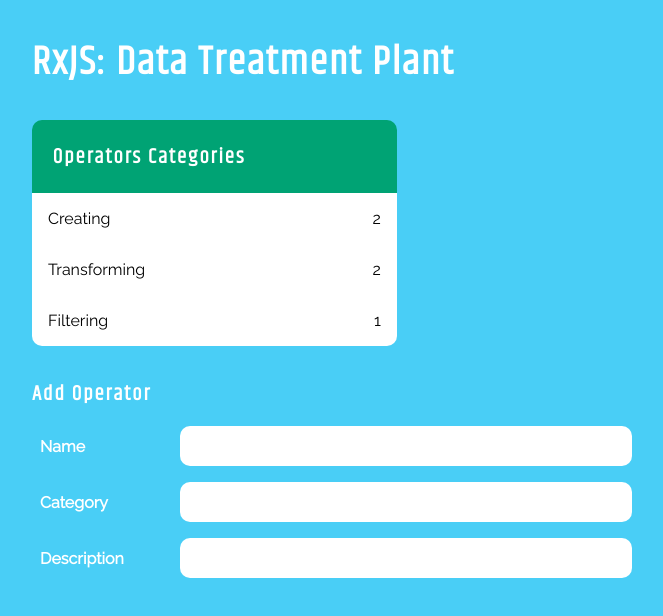
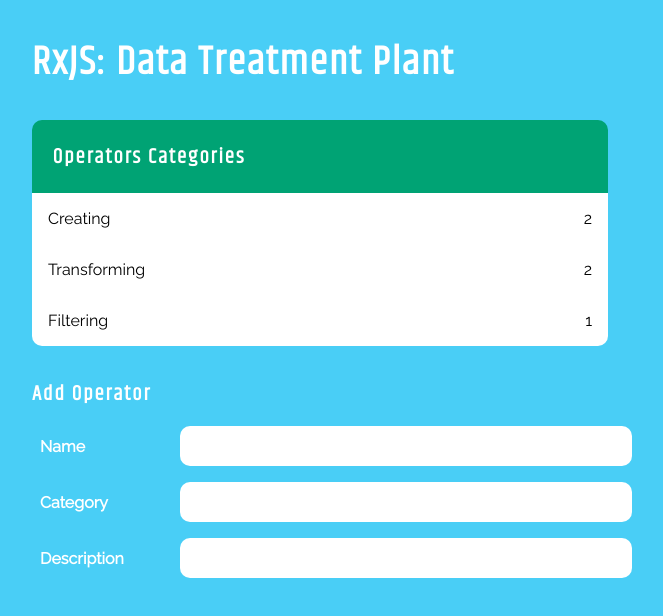
Before and after one commit to getDanArias/RxJS-Operators, an Angular app: page / in a window 1280 px wide. Shown: the top 616 px of the page, without its empty margins (0-663 px from the left). Built offline with nearby package versions, Linux system fonts and the light colour scheme.

Commit message:
Create Category Details panel.

```diff
--- a/src/app/features/operators/operators/operators.component.scss
+++ b/src/app/features/operators/operators/operators.component.scss
@@ -3,13 +3,19 @@
 }
 
 .categories {
-  width: 30%;
+  display: flex;
+  width: 100%;
+}
+
+.category-list {
+  flex: 1;
+  max-width: calc(50% - 2em);
   border-radius: 10px;
   overflow: hidden;
   user-select: none;
 }
 
-h2.category-header {
+h2.category-list-header {
   display: flex;
   justify-content: space-between;
   padding: 1em;
@@ -33,6 +39,24 @@
 .active{
   background: #0985B0;
   color: white;
+}
+
+.category-details {
+  background: white;
+  flex: 1;
+  margin-left: 2em;
+
+  border-radius: 10px;
+
+  overflow: hidden;
+}
+
+h2.category-details-header {
+  display: flex;
+  justify-content: space-between;
+  padding: 1em;
+
+  background: #0985B0;
 }
 
 .add-operator {
--- a/src/app/features/operators/operators/operators.component.ts
+++ b/src/app/features/operators/operators/operators.component.ts
@@ -10,9 +10,10 @@
   template: `
     <div>
 
+      <div class="categories">
         <ng-container *ngIf="categoryPairs$ | async as categoryPairsData">
-        <div class="categories">
-          <h2 class="category-header">Operators Categories</h2>
+          <div class="category-list">
+            <h2 class="category-list-header">Operators Categories</h2>
             <div
               class="category-item"
               *ngFor="let category of categoryPairsData"
@@ -24,7 +25,12 @@
             <div class="category">
             </div>
           </div>
+          <div *ngIf="selectedCategory" class="category-details">
+            <h2 class="category-details-header">Operators</h2>
+            {{selectedCategory}}
+          </div>
         </ng-container>
+      </div>
 
       <div class="add-operator">
         <h3>Add Operator</h3>
```
Lines whose indentation alone changed are shown as unchanged.
